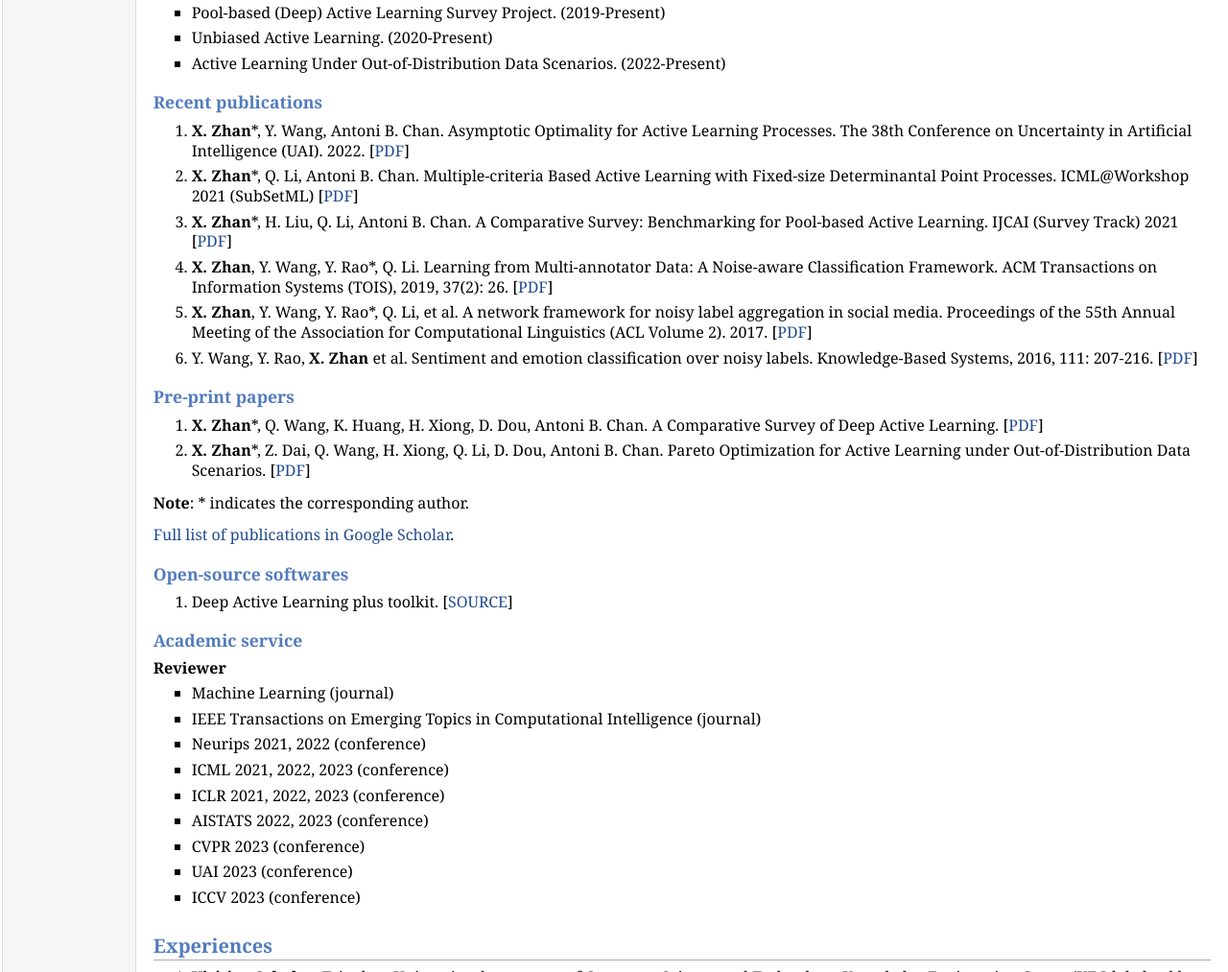
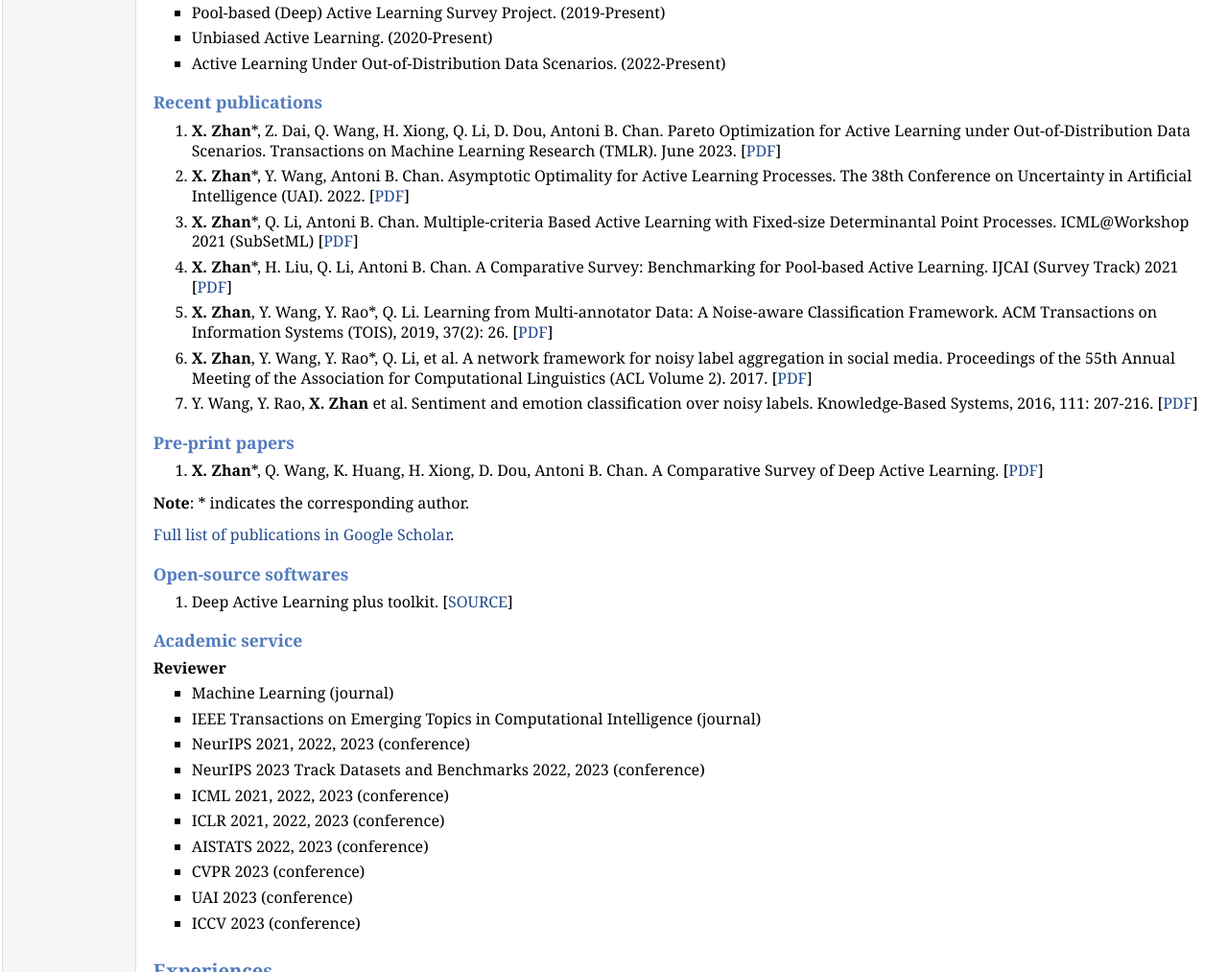
Before and after one commit to SineZHAN/sinezhan.github.io, a plain HTML site: page index.html in a window 1280 px wide. Shown: the part 938-1951 px from the top of the page at 96% size. Drawn offline with Linux system fonts and the light colour scheme.

Commit message:
Update index.html

```diff
--- a/index.html
+++ b/index.html
@@ -78,7 +78,9 @@ Spare E-mail: <a href="mailto:sinezhan17@gmail.com">sinezhan17@gmail.com</a></p>
 
 <h3>Recent publications </h3>
 <ol>
-<li><p><b>X. Zhan</b>*, Y. Wang, Antoni B. Chan. Asymptotic Optimality for Active Learning Processes. The
+<li><p><b>X. Zhan</b>*, Z. Dai, Q. Wang, H. Xiong, Q. Li, D. Dou, Antoni B. Chan. Pareto Optimization
+  for Active Learning under Out-of-Distribution Data Scenarios. Transactions on Machine Learning Research (TMLR). June 2023. [<a href="https://openreview.net/forum?id=dXnccpSSYF">PDF</a>]</p>
+</li><li><p><b>X. Zhan</b>*, Y. Wang, Antoni B. Chan. Asymptotic Optimality for Active Learning Processes. The
   38th Conference on Uncertainty in Artificial Intelligence (UAI). 2022. [<a href="https://openreview.net/forum?id=HluKULi5xq">PDF</a>]</p>
 </li>
 <li><p><b>X. Zhan</b>*, Q. Li, Antoni B. Chan. Multiple-criteria Based Active Learning with Fixed-size Determinantal
@@ -104,9 +106,6 @@ Spare E-mail: <a href="mailto:sinezhan17@gmail.com">sinezhan17@gmail.com</a></p>
 <li><p><b>X. Zhan</b>*, Q. Wang, K. Huang, H. Xiong, D. Dou, Antoni B. Chan. A Comparative
   Survey of Deep Active Learning. [<a href="https://arxiv.org/pdf/2203.13450.pdf">PDF</a>]</p>
 </li>
-<li><p><b>X. Zhan</b>*, Z. Dai, Q. Wang, H. Xiong, Q. Li, D. Dou, Antoni B. Chan. Pareto Optimization
-  for Active Learning under Out-of-Distribution Data Scenarios. [<a href="https://arxiv.org/pdf/2207.01190.pdf">PDF</a>]</p>
-</li>
 </ol>
 <p><b>Note</b>: * indicates the corresponding author.</p>
 <p><a href="https://scholar.google.com/citations?user=3lLypDIAAAAJ&hl=zh-CN">Full list of publications in Google Scholar</a>.</p>
@@ -124,7 +123,9 @@ Spare E-mail: <a href="mailto:sinezhan17@gmail.com">sinezhan17@gmail.com</a></p>
 </li>
 <li><p>IEEE Transactions on Emerging Topics in Computational Intelligence (journal)</p>
 </li>
-<li><p>Neurips 2021, 2022 (conference)</p>
+<li><p>NeurIPS 2021, 2022, 2023 (conference)</p>
+</li>
+<li><p>NeurIPS 2023 Track Datasets and Benchmarks 2022, 2023 (conference)</p>
 </li>
 <li><p>ICML 2021, 2022, 2023 (conference)</p>
 </li>
@@ -135,7 +136,6 @@ Spare E-mail: <a href="mailto:sinezhan17@gmail.com">sinezhan17@gmail.com</a></p>
 <li><p>CVPR 2023 (conference)</p>
 </li>
 <li><p>UAI 2023 (conference)</p>
-</li>
 </li>
 <li><p>ICCV 2023 (conference)</p>
 </li>
```
